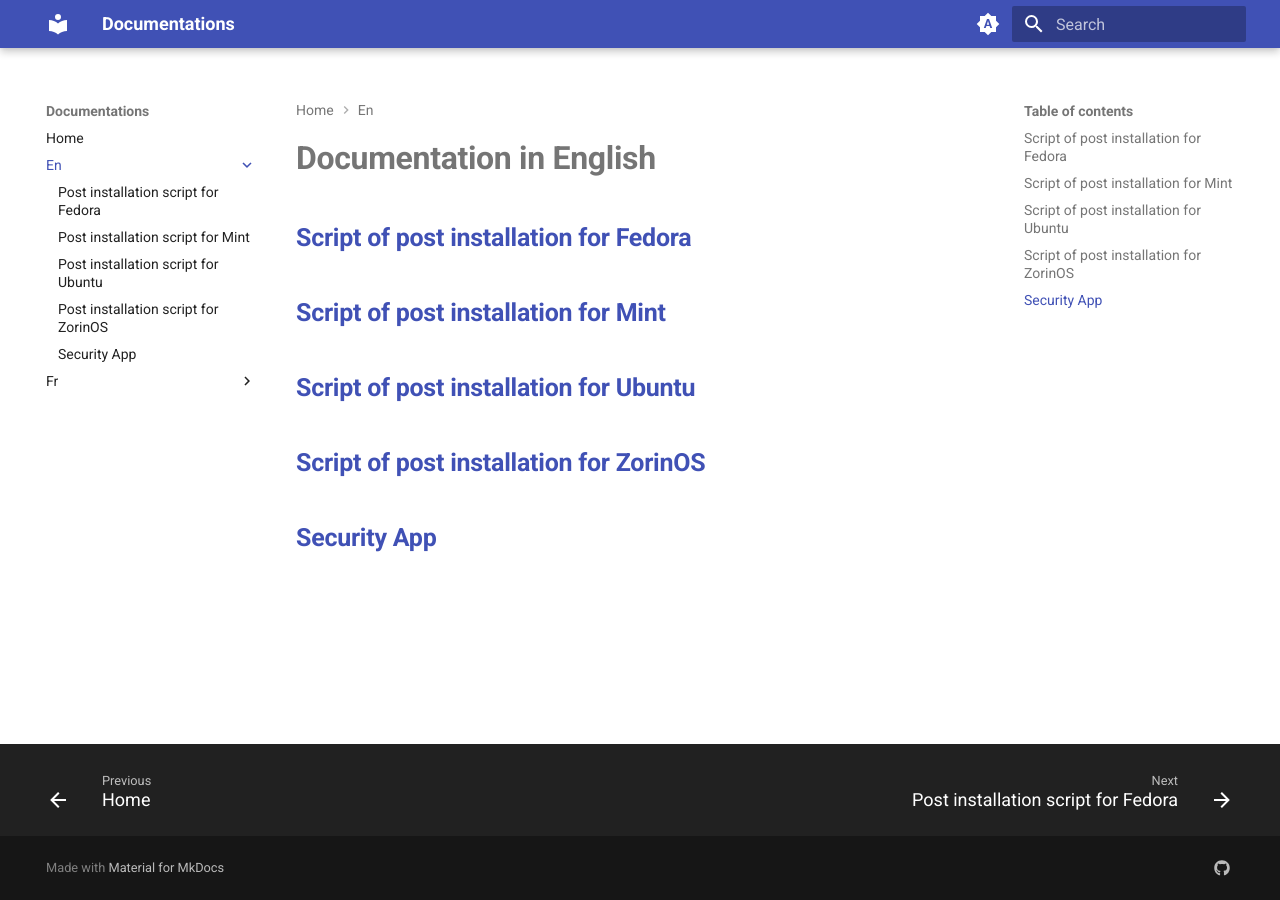
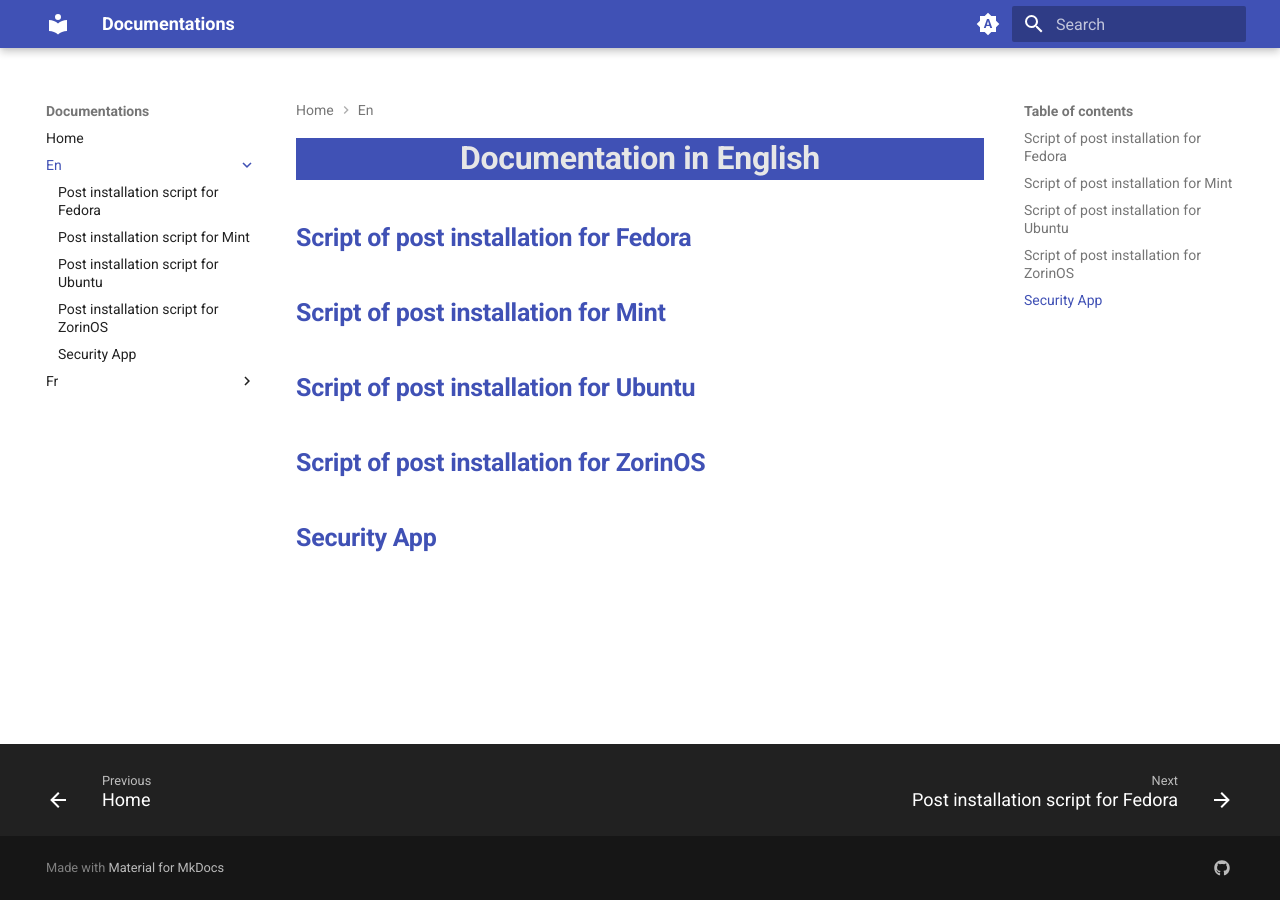
Before and after one commit to Loanbrwsk1/Documentations_of_projects, an MkDocs documentation site: the page built from docs/en/index.md, in a window 1280 px wide. Built offline with MkDocs 1.6.1 and Material for MkDocs 9.7.7, drawn with Linux system fonts in a browser that asks for light colours.

Commit message:
update css

```diff
--- a/docs/stylesheets/extra.css
+++ b/docs/stylesheets/extra.css
@@ -1,37 +1,54 @@
+h1 {
+    background-color: rgb(64, 81, 181);
+    text-align: center;
+}
+
+#home{
+    color: rgb(230, 230, 230);
+}
+
+#documentation-in-english{
+    color: rgb(230, 230, 230);
+}
+
+#documentation-en-francais{
+    color: rgb(230, 230, 230);
+}
+
 #script-post-installation-fedora{
-    color: rgb(64, 81, 181);
+    color: rgb(230, 230, 230);
 }
 
 #script-post-installation-mint{
-    color: rgb(64, 81, 181);
+    color: rgb(230, 230, 230);
 }
 
 #script-post-installation-ubuntu{
-    color: rgb(64, 81, 181);
+    color: rgb(230, 230, 230);
 }
 
 #script-post-installation-zorinos{
-    color: rgb(64, 81, 181);
+    color: rgb(230, 230, 230);
 }
 
 #post-installation-script-for-fedora{
-    color: rgb(64, 81, 181);
+    color: rgb(230, 230, 230);
 }
 
 #post-installation-script-for-mint{
-    color: rgb(64, 81, 181);
+    color: rgb(230, 230, 230);
 }
 
 #post-installation-script-for-ubuntu{
-    color: rgb(64, 81, 181);
+    color: rgb(230, 230, 230);
 }
 
 #post-installation-script-for-zorinos{
-    color: rgb(64, 81, 181);
+    color: rgb(230, 230, 230);
 }
 
 #security-app{
-    color: rgb(64, 81, 181);
+    color: rgb(230, 230, 230);
 }
 
 h2 {
```
Also changed, not shown: site/sitemap.xml, site/stylesheets/extra.css, 1 other file.
